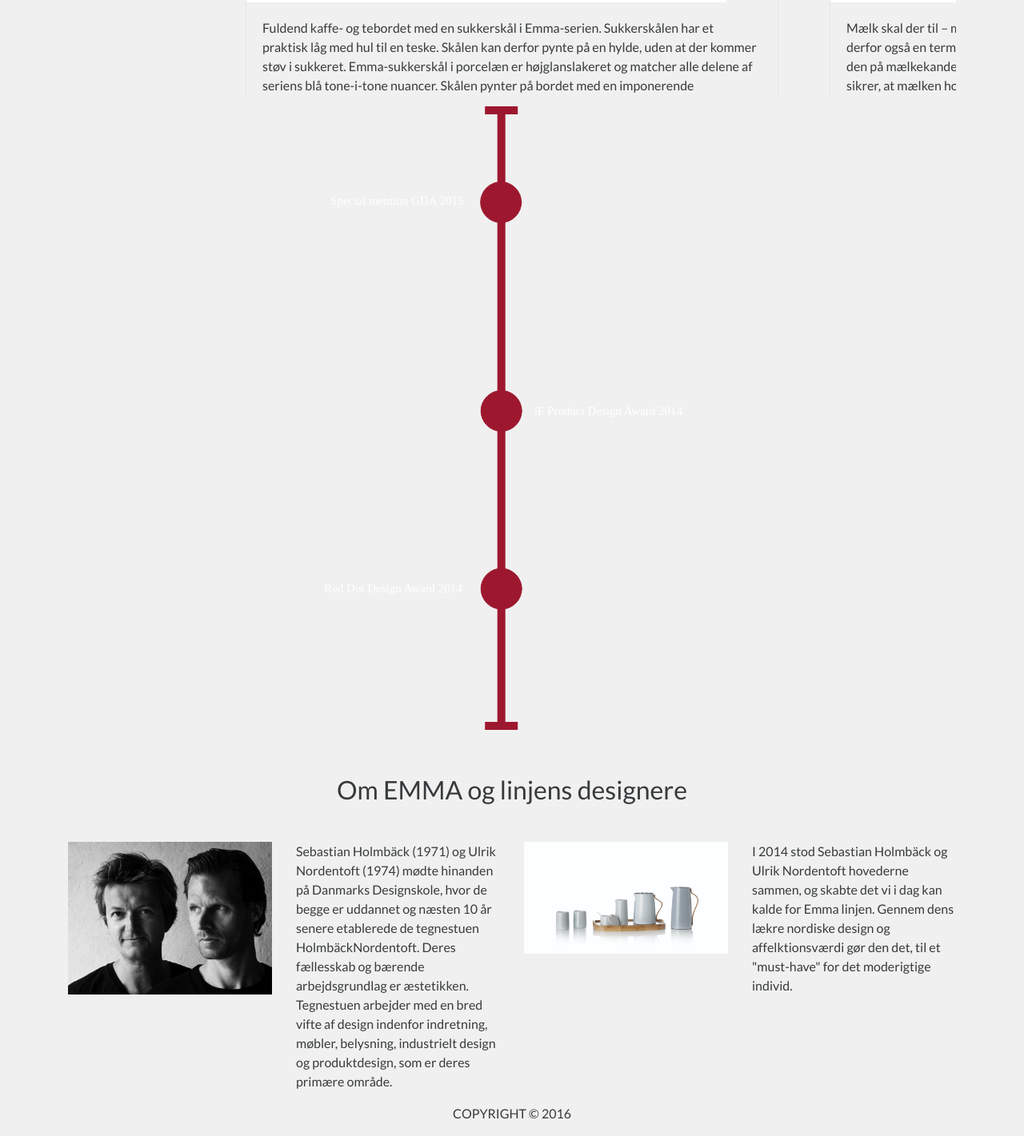
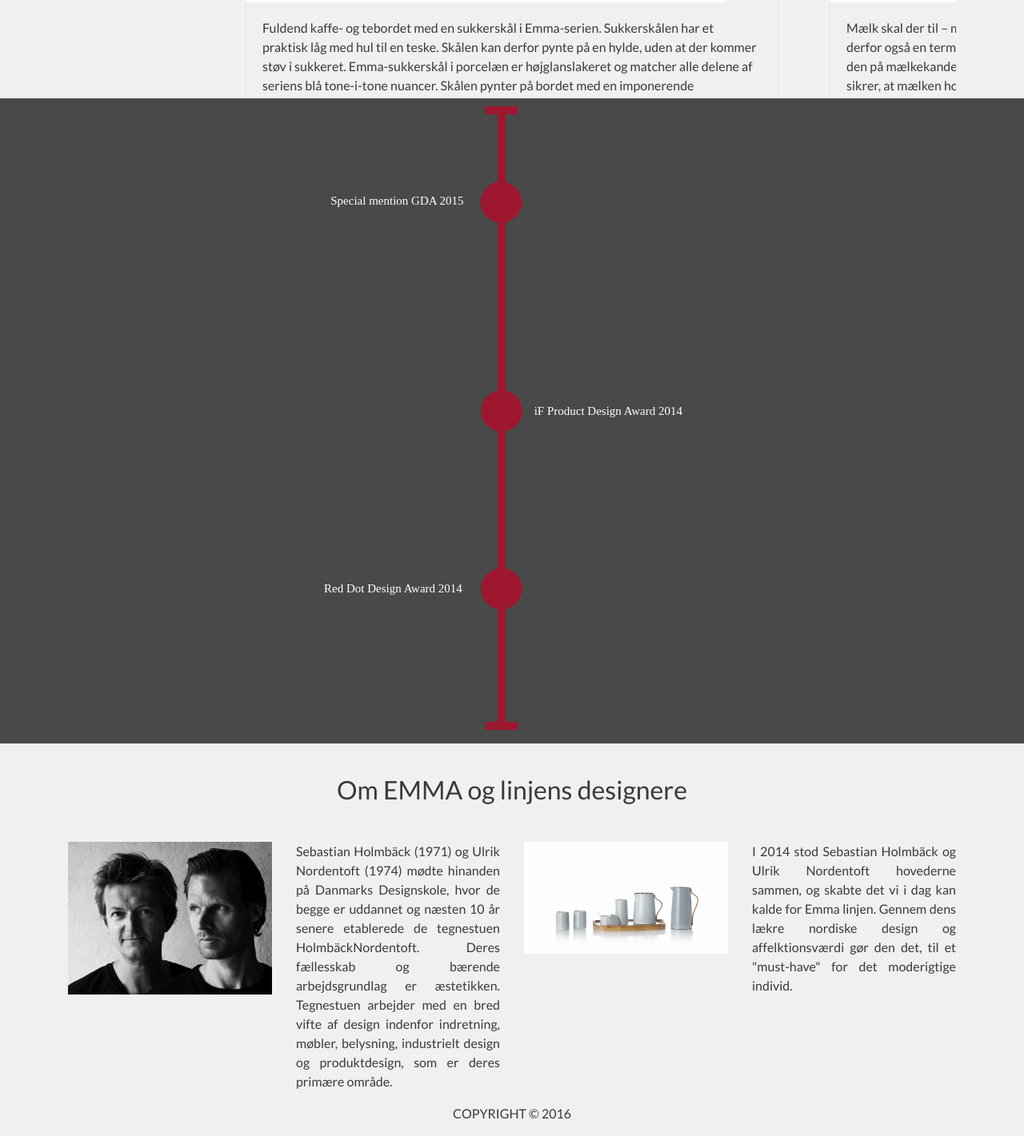
Before and after one commit to CapionDesign/SteltonSite, a website: page index.html in a window 1280 px wide. Shown: the part 1860-3281 px from the top of the page at 80% size. Drawn offline with Linux system fonts and the light colour scheme.

Commit message:
Awards
Background ccolor change accordingly

```diff
--- a/assets/css/main.css
+++ b/assets/css/main.css
@@ -159,7 +159,7 @@
 }
 
 .awards {
-    background-color: #f0f0f0;
+    background-color: #4A4949;
 }
 
 .menu-toggle {
--- a/assets/css/pc.css
+++ b/assets/css/pc.css
@@ -96,7 +96,7 @@
             padding: 20px 0;
         }
         .awards {
-            background-color: #f0f0f0;
+            background-color: #4A4949;
         }
         p {
             font-family: "Lato";
--- a/index.html
+++ b/index.html
@@ -26,7 +26,7 @@
     <body>
 
         <header id="header">
-        <!-- Slide Menu <--></-->
+        <!-- Slide Menu -->
         <nav class="offcanvas">
                <div class="img-responsive menulogo">
                    <img class="menulogo" src="assets/gfx/imgs/Stelton-logo.png">
@@ -170,7 +170,7 @@
                             <img class="img-fluid" src="assets/gfx/imgs/W_HolmbaekNordentoft_387x290.jpg" alt="">
                         </div>
                           <div class="col-xs-12 col-lg-6">
-                             <p>Sebastian Holmbäck (1971) og Ulrik Nordentoft (1974) mødte hinanden på Danmarks Designskole, hvor de begge er uddannet og næsten 10 år senere etablerede de tegnestuen HolmbäckNordentoft. Deres fællesskab og bærende arbejdsgrundlag er æstetikken. Tegnestuen arbejder med en bred vifte af design indenfor indretning, møbler, belysning, industrielt design og produktdesign, som er deres primære område.</p>
+                             <p class="text-justify">Sebastian Holmbäck (1971) og Ulrik Nordentoft (1974) mødte hinanden på Danmarks Designskole, hvor de begge er uddannet og næsten 10 år senere etablerede de tegnestuen HolmbäckNordentoft. Deres fællesskab og bærende arbejdsgrundlag er æstetikken. Tegnestuen arbejder med en bred vifte af design indenfor indretning, møbler, belysning, industrielt design og produktdesign, som er deres primære område.</p>
                           </div>
                       </div>
                   </div>
@@ -182,7 +182,7 @@
                             <img class="img-fluid" src="assets/gfx/imgs/LS_x-200-x-205_Emma_skyline.jpg" alt="">
                         </div>
                           <div class="col-xs-12 col-lg-6">
-                             <p>I 2014 stod Sebastian Holmbäck og Ulrik Nordentoft hovederne sammen, og skabte det vi i dag kan kalde for Emma linjen. Gennem dens lækre nordiske design og affelktionsværdi gør den det, til et "must-have" for det moderigtige individ. </p>
+                             <p class="text-justify">I 2014 stod Sebastian Holmbäck og Ulrik Nordentoft hovederne sammen, og skabte det vi i dag kan kalde for Emma linjen. Gennem dens lækre nordiske design og affelktionsværdi gør den det, til et "must-have" for det moderigtige individ. </p>
                           </div>
                       </div>
                   </div>
```
